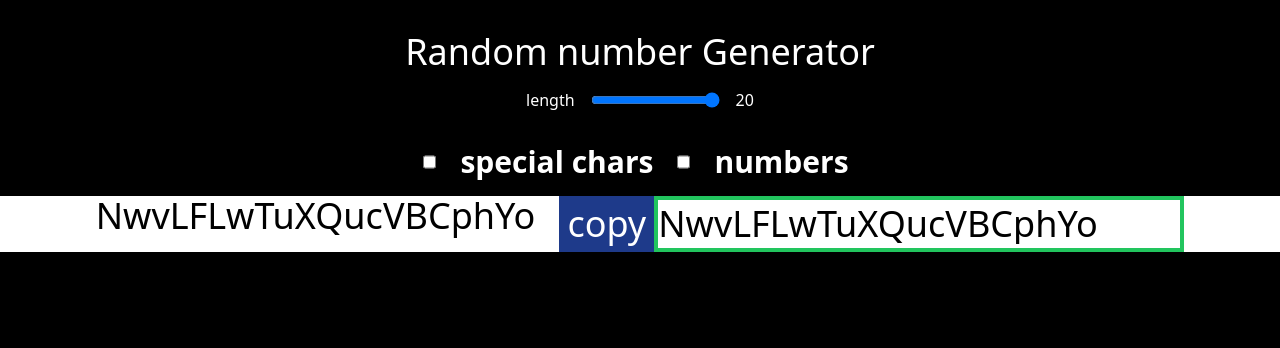
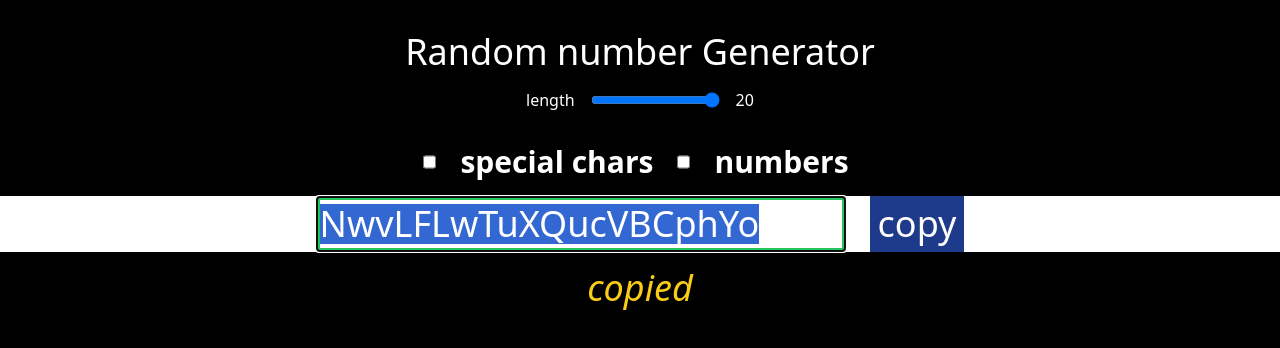
Before and after one commit to AryanshM/passwordGenerator, a React (Vite) app: page / in a window 1280 px wide. Both pictures are taken after a click on the button "copy". Shown: the top 348 px of the page. Built offline with nearby package versions, Linux system fonts and the light colour scheme.

Commit message:
selection added

```diff
--- a/src/App.jsx
+++ b/src/App.jsx
@@ -1,4 +1,4 @@
-import { useCallback, useEffect, useState } from "react";
+import { useCallback, useEffect, useState, useRef } from "react";
 import "./App.css";
 
 function App() {
@@ -6,7 +6,8 @@ function App() {
   const [specialcharAllowed, setspecialchar] = useState(false);
   const [numberAllowed, setnumber] = useState(false);
   const [password, setpassword] = useState()
-
+  const selectText = useRef(null)
+  const [copyvisibility, setcopyVisibility] = useState("invisible")
   // password generator function
   let passwordGenerator = useCallback(() => {
     console.log("password generator called")
@@ -79,17 +80,22 @@ function App() {
 
       </div>
       <div className=" bg-white text-4xl text-black flex justify-center m-22">
-          <p className="">
-          {password}
-          </p>
+
+          <input ref={selectText} className="bg-white text-black
+          border-green-500 border-4"type="text" value={password} />
+
           <button className="bg-blue-900 ml-6 p-2 text-white"
           onClick={()=>{
             navigator.clipboard.writeText(password)
+            selectText.current.select()
+            setcopyVisibility("visible")
 
           }}
           >copy</button>
-          <input className="bg-white text-black
-          border-green-500 border-4"type="text" value={password} />
+
+      </div>
+      <div className="flex justify-center">
+        <p className={`text-yellow-400 p-2 m-2 text-4xl italic ${copyvisibility}`}>copied</p>
       </div>
     </>
   );
```
